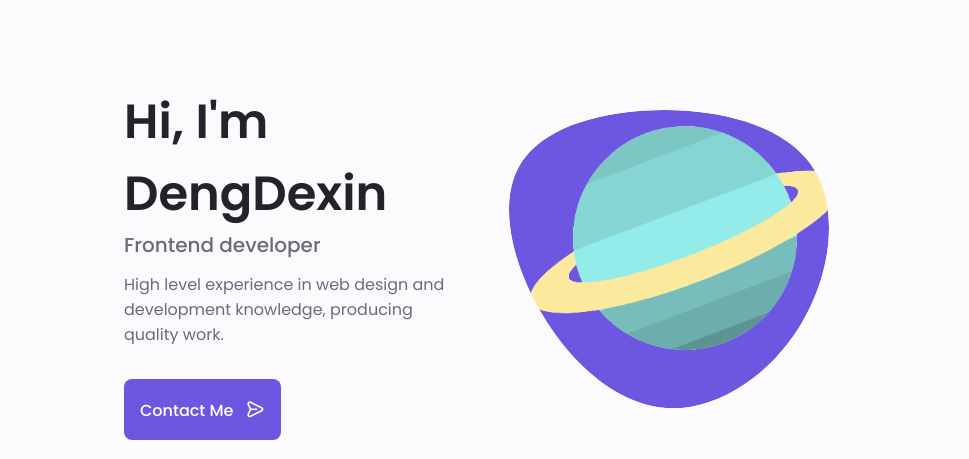
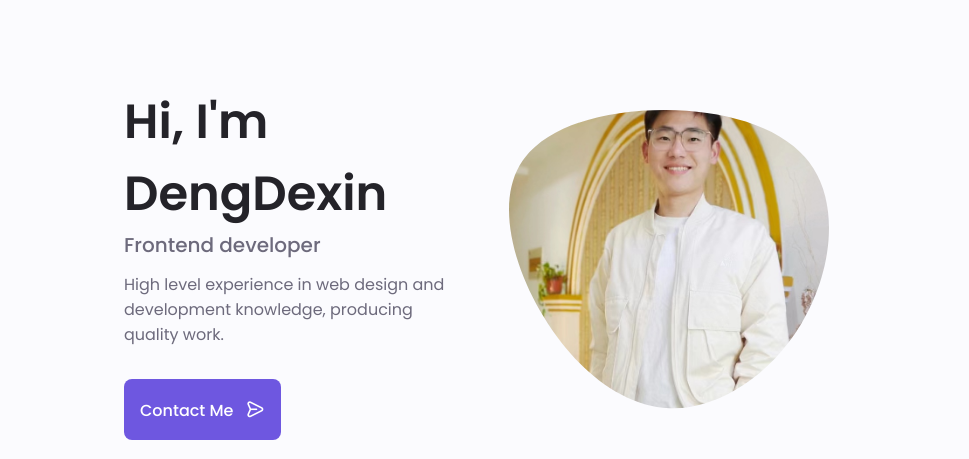
Before and after one commit to of1024/1023, a plain HTML site: page index.html in a window 1280 px wide. Shown: the part 98-557 px from the top of the page, 184-1153 px from the left. Drawn offline with nearby package versions, Linux system fonts and the light colour scheme; a script that the page names is missing.

Commit message:
Update index.html

```diff
--- a/index.html
+++ b/index.html
@@ -163,7 +163,7 @@
                     class="home__blob-img"
                     x="0"
                     y="-30"
-                    xlink:href="assets/img/Identification_photo.png"
+                    xlink:href="avatar.jpg"
                   />
                 </g>
               </svg>
```
